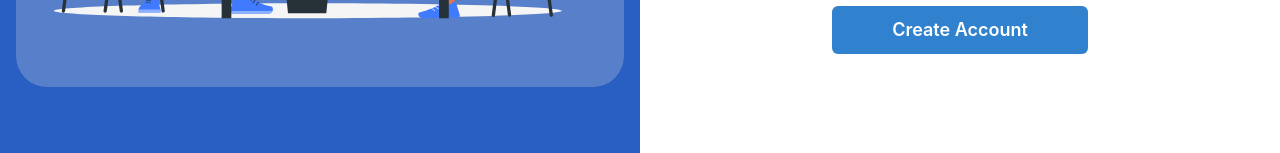
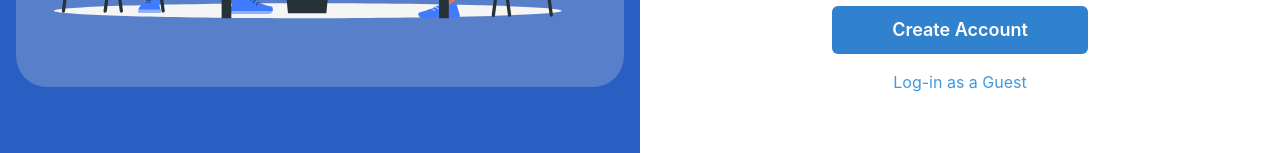
Before and after one commit to rayyanshaik2022/social-media-app, a React (Vite) app in the folder frontend/: page /sign-up in a window 1280 px wide. Shown: the part 580-733 px from the top of the page. Built offline with nearby package versions, Linux system fonts and the light colour scheme.

Commit message:
Guest login link

```diff
--- a/frontend/src/pages/Signup.jsx
+++ b/frontend/src/pages/Signup.jsx
@@ -9,6 +9,7 @@ import {
   InputRightElement,
   Icon,
   Button,
+  Link
 } from "@chakra-ui/react";
 
 import { FaUser, FaLock } from "react-icons/fa";
@@ -111,6 +112,7 @@ function Signup() {
             >
               Create Account
             </Button>
+            <Link color={"blue.400"}>Log-in as a Guest</Link>
           </Flex>
         </Flex>
       </Grid>
```
